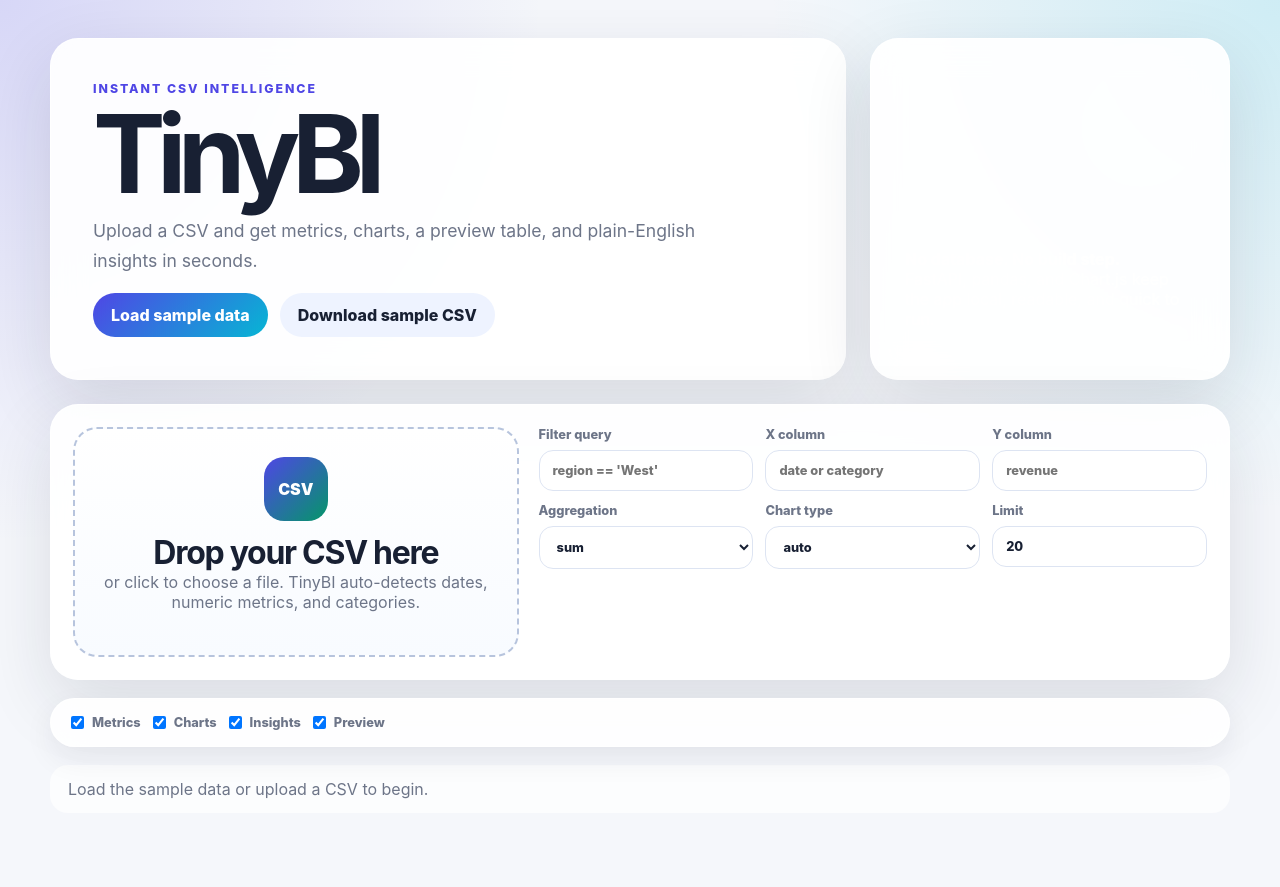
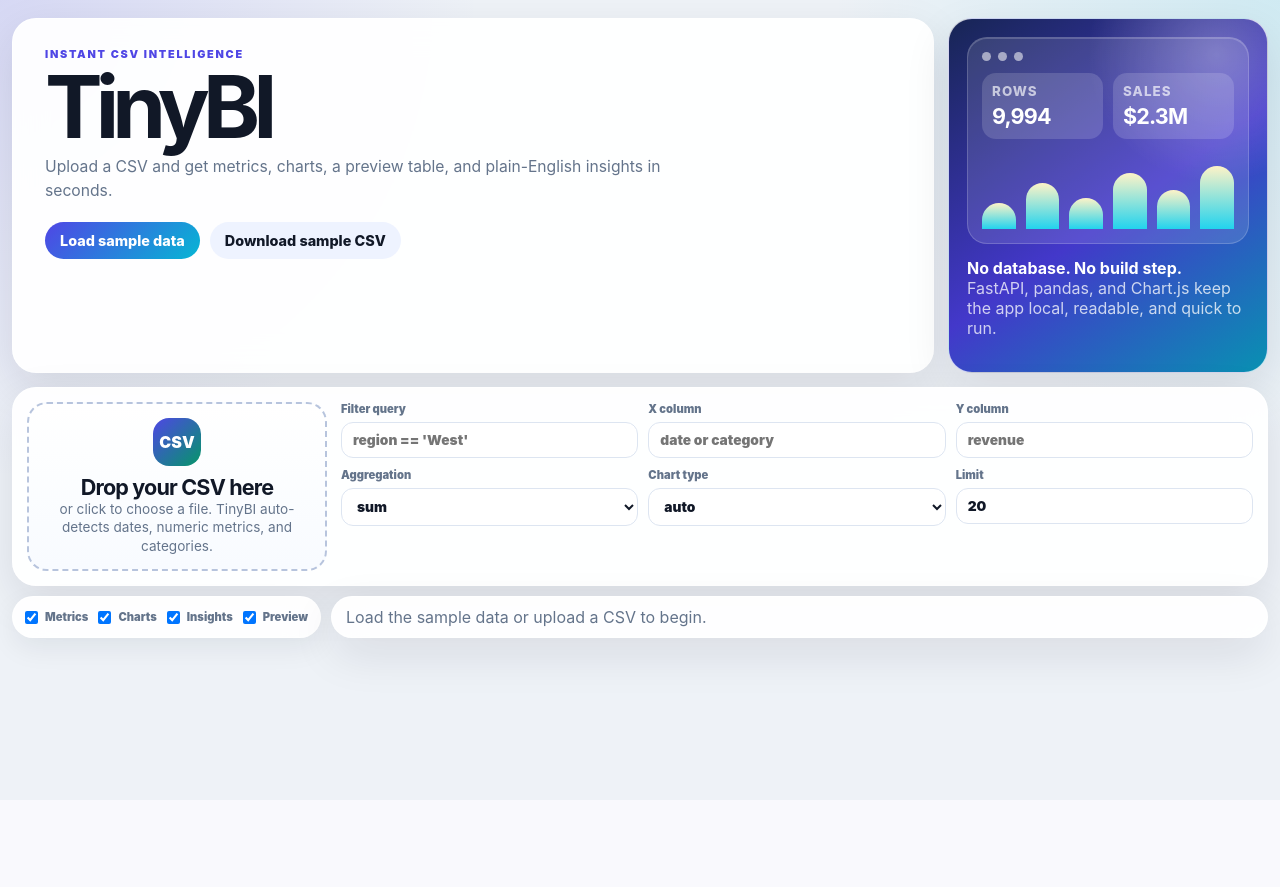
Before and after one commit to nextdorf/agentic-crashcourse, a FastAPI app: page / in a window 1280 px wide. After the commit the page ends 685 px from the top, so only its background shows below. Run offline with FastAPI, Linux system fonts and the light colour scheme.

Commit message:
Made the design compacter

```diff
--- a/tinybi-reference/main.py
+++ b/tinybi-reference/main.py
@@ -100,8 +100,8 @@ def _analyze_bytes(content: bytes, params: dict):
     df = _read_csv(content)
   except pd.errors.EmptyDataError as exc:
     raise HTTPException(status_code=400, detail='The CSV has no readable rows or columns.') from exc
-  except UnicodeDecodeError as exc:
-    raise HTTPException(status_code=400, detail='Could not decode the CSV as text.') from exc
+  except HTTPException:
+    raise
   except Exception as exc:
     raise HTTPException(status_code=400, detail=f'Could not parse CSV: {exc}') from exc
 
@@ -122,7 +122,7 @@ def _analyze_bytes(content: bytes, params: dict):
       raise HTTPException(status_code=400, detail='The filter removed all rows.')
 
   analysis_df, date_columns, numeric_columns, categorical_columns = _detect_columns(df.copy())
-  primary_numeric = params.get('y_column') if params.get('y_column') in numeric_columns else _first(numeric_columns)
+  primary_numeric = params.get('y_column') if params.get('y_column') in numeric_columns else _primary_numeric_column(numeric_columns)
   primary_date = params.get('x_column') if params.get('x_column') in date_columns else _first(date_columns)
   primary_category = params.get('x_column') if params.get('x_column') in categorical_columns else _first(categorical_columns)
   limit = _safe_limit(params.get('limit'))
@@ -175,6 +175,23 @@ def _read_csv(content: bytes):
       last_decode_error = exc
 
   raise HTTPException(status_code=400, detail='Could not decode the CSV as text.') from last_decode_error
+
+
+def _primary_numeric_column(columns):
+  preferred_tokens = ['sales', 'revenue', 'profit', 'amount', 'price', 'cost', 'quantity', 'users', 'count']
+  ignored_tokens = ['id', 'postal', 'zip', 'code']
+
+  for token in preferred_tokens:
+    for column in columns:
+      if token in str(column).lower():
+        return column
+
+  for column in columns:
+    lower_name = str(column).lower()
+    if not any(token in lower_name for token in ignored_tokens):
+      return column
+
+  return _first(columns)
 
 
 def _detect_columns(df: pd.DataFrame):
--- a/tinybi-reference/static/styles.css
+++ b/tinybi-reference/static/styles.css
@@ -1,15 +1,14 @@
 :root {
   color-scheme: light;
-  --bg: #f5f7fb;
-  --card: rgba(255, 255, 255, 0.92);
-  --ink: #182033;
-  --muted: #6d7588;
-  --line: #dde4f2;
+  --bg: #eef2f7;
+  --card: rgba(255, 255, 255, 0.94);
+  --ink: #111827;
+  --muted: #64748b;
+  --line: #dde5f1;
   --brand: #4f46e5;
   --brand-2: #06b6d4;
   --success: #059669;
   --danger: #dc2626;
-  --shadow: 0 24px 70px rgba(24, 32, 51, 0.12);
 }
 
 * {
@@ -22,116 +21,186 @@ body {
   color: var(--ink);
   font-family: Inter, ui-sans-serif, system-ui, -apple-system, BlinkMacSystemFont, "Segoe UI", sans-serif;
   background:
-    radial-gradient(circle at top left, rgba(79, 70, 229, 0.18), transparent 34rem),
-    radial-gradient(circle at top right, rgba(6, 182, 212, 0.16), transparent 32rem),
+    radial-gradient(circle at top left, rgba(79, 70, 229, 0.15), transparent 30rem),
+    radial-gradient(circle at top right, rgba(6, 182, 212, 0.13), transparent 28rem),
     var(--bg);
 }
 
 .shell {
-  width: min(1180px, calc(100% - 32px));
+  width: min(1280px, calc(100% - 24px));
   margin: 0 auto;
-  padding: 38px 0 56px;
+  padding: 18px 0 36px;
 }
 
 .hero {
   display: grid;
-  grid-template-columns: minmax(0, 1fr) 360px;
-  gap: 24px;
+  grid-template-columns: minmax(0, 1fr) 320px;
+  gap: 14px;
   align-items: stretch;
-  margin-bottom: 24px;
+  margin-bottom: 14px;
 }
 
 .hero > div,
 .panel,
 .config-bar,
-.section {
-  border: 1px solid rgba(255, 255, 255, 0.72);
-  border-radius: 28px;
+.section,
+.status {
+  border: 1px solid rgba(255, 255, 255, 0.74);
+  border-radius: 24px;
   background: var(--card);
-  box-shadow: var(--shadow);
+  box-shadow: 0 16px 45px rgba(15, 23, 42, 0.1);
   backdrop-filter: blur(16px);
 }
 
 .hero > div:first-child {
-  padding: 42px;
+  padding: 28px 32px;
 }
 
-.hero-card {
+.hero > .hero-card {
   position: relative;
   overflow: hidden;
-  padding: 34px;
+  padding: 18px;
   display: flex;
   flex-direction: column;
-  justify-content: flex-end;
-  background: linear-gradient(145deg, #172554, #4338ca 54%, #0891b2);
+  justify-content: space-between;
+  gap: 14px;
   color: white;
+  background:
+    radial-gradient(circle at 84% 10%, rgba(255, 255, 255, 0.28), transparent 8rem),
+    linear-gradient(145deg, #172554, #4338ca 54%, #0891b2);
 }
 
 .hero-card p {
   color: rgba(255, 255, 255, 0.76);
 }
 
-.pulse {
-  width: 120px;
-  height: 120px;
-  position: absolute;
-  top: 28px;
-  right: 28px;
+.mini-dashboard {
+  position: relative;
+  z-index: 1;
+  border: 1px solid rgba(255, 255, 255, 0.18);
+  border-radius: 20px;
+  padding: 14px;
+  background: rgba(255, 255, 255, 0.12);
+  box-shadow: inset 0 1px 0 rgba(255, 255, 255, 0.18);
+}
+
+.mini-header {
+  display: flex;
+  gap: 7px;
+  margin-bottom: 12px;
+}
+
+.mini-header span {
+  width: 9px;
+  height: 9px;
   border-radius: 50%;
-  background: rgba(255, 255, 255, 0.18);
-  box-shadow: 0 0 0 24px rgba(255, 255, 255, 0.08);
+  background: rgba(255, 255, 255, 0.55);
+}
+
+.mini-stat-row {
+  display: grid;
+  grid-template-columns: 1fr 1fr;
+  gap: 10px;
+  margin-bottom: 12px;
+}
+
+.mini-stat-row div {
+  border-radius: 14px;
+  padding: 10px;
+  background: rgba(255, 255, 255, 0.15);
+}
+
+.mini-stat-row small {
+  display: block;
+  margin-bottom: 4px;
+  color: rgba(255, 255, 255, 0.66);
+  font-weight: 800;
+  text-transform: uppercase;
+  letter-spacing: 0.08em;
+}
+
+.mini-stat-row strong {
+  font-size: 1.35rem;
+  letter-spacing: -0.04em;
+}
+
+.mini-chart {
+  height: 78px;
+  display: flex;
+  align-items: end;
+  gap: 10px;
+  padding-top: 10px;
+}
+
+.mini-chart span {
+  flex: 1;
+  min-width: 0;
+  border-radius: 999px 999px 8px 8px;
+  background: linear-gradient(180deg, #fef3c7, #22d3ee);
+}
+
+.hero-card-copy {
+  position: relative;
+  z-index: 1;
 }
 
 .eyebrow {
-  margin: 0 0 10px;
+  margin: 0 0 8px;
   color: var(--brand);
-  font-size: 0.77rem;
-  font-weight: 800;
+  font-size: 0.68rem;
+  font-weight: 900;
   letter-spacing: 0.16em;
   text-transform: uppercase;
 }
 
 h1,
 h2,
+h3,
 p {
   margin-top: 0;
 }
 
 h1 {
-  margin-bottom: 14px;
-  font-size: clamp(3rem, 9vw, 6.8rem);
+  margin-bottom: 10px;
+  font-size: clamp(3rem, 7vw, 5.4rem);
   line-height: 0.88;
   letter-spacing: -0.08em;
 }
 
 h2 {
   margin-bottom: 0;
-  font-size: clamp(1.35rem, 3vw, 2rem);
+  font-size: clamp(1.25rem, 2vw, 1.6rem);
   letter-spacing: -0.04em;
+}
+
+h3 {
+  margin-bottom: 10px;
+  font-size: 0.96rem;
 }
 
 .lede {
   max-width: 620px;
+  margin-bottom: 18px;
   color: var(--muted);
-  font-size: 1.1rem;
-  line-height: 1.7;
+  font-size: 0.98rem;
+  line-height: 1.55;
 }
 
 .hero-actions,
-.controls,
 .config-bar {
   display: flex;
   flex-wrap: wrap;
-  gap: 12px;
+  gap: 10px;
 }
 
 .button,
 button {
   border: 0;
   border-radius: 999px;
-  padding: 12px 18px;
+  padding: 10px 15px;
   color: var(--ink);
   font: inherit;
+  font-size: 0.9rem;
   font-weight: 800;
   text-decoration: none;
   cursor: pointer;
@@ -149,16 +218,16 @@ button.primary {
 
 .uploader-panel {
   display: grid;
-  grid-template-columns: minmax(280px, 0.8fr) minmax(320px, 1.2fr);
-  gap: 20px;
-  padding: 22px;
+  grid-template-columns: 300px minmax(0, 1fr);
+  gap: 14px;
+  padding: 14px;
 }
 
 .drop-zone {
   position: relative;
-  min-height: 230px;
+  min-height: 138px;
   border: 2px dashed #b7c4dd;
-  border-radius: 24px;
+  border-radius: 20px;
   display: grid;
   place-items: center;
   text-align: center;
@@ -179,19 +248,23 @@ button.primary {
 }
 
 .drop-copy {
-  padding: 24px;
+  padding: 14px;
 }
 
 .upload-icon {
   display: inline-grid;
   place-items: center;
-  width: 64px;
-  height: 64px;
-  margin-bottom: 12px;
-  border-radius: 20px;
+  width: 48px;
+  height: 48px;
+  margin-bottom: 8px;
+  border-radius: 16px;
   color: white;
   font-weight: 900;
   background: linear-gradient(135deg, var(--brand), var(--success));
+}
+
+.drop-copy h2 {
+  font-size: 1.35rem;
 }
 
 .drop-copy p,
@@ -199,42 +272,55 @@ button.primary {
   color: var(--muted);
 }
 
+.drop-copy p {
+  margin-bottom: 0;
+  font-size: 0.85rem;
+  line-height: 1.35;
+}
+
 .controls {
+  display: grid;
+  grid-template-columns: repeat(3, minmax(0, 1fr));
+  gap: 10px;
   align-content: start;
 }
 
 label {
   color: var(--muted);
-  font-size: 0.8rem;
-  font-weight: 800;
-}
-
-.controls label {
-  flex: 1 1 180px;
+  font-size: 0.7rem;
+  font-weight: 900;
 }
 
 input,
 select {
   width: 100%;
-  margin-top: 8px;
+  margin-top: 6px;
   border: 1px solid var(--line);
-  border-radius: 14px;
-  padding: 12px 13px;
+  border-radius: 12px;
+  padding: 9px 11px;
   color: var(--ink);
   background: white;
   font: inherit;
+  font-size: 0.86rem;
+}
+
+.run-bar {
+  display: grid;
+  grid-template-columns: max-content minmax(0, 1fr);
+  gap: 10px;
+  margin: 10px 0;
+  align-items: stretch;
 }
 
 .config-bar {
-  margin: 18px 0;
-  padding: 16px 20px;
-  box-shadow: 0 12px 30px rgba(24, 32, 51, 0.07);
+  padding: 10px 12px;
+  box-shadow: 0 10px 28px rgba(15, 23, 42, 0.07);
 }
 
 .config-bar label {
   display: inline-flex;
   align-items: center;
-  gap: 8px;
+  gap: 7px;
 }
 
 .config-bar input {
@@ -243,10 +329,7 @@ select {
 }
 
 .status {
-  margin: 18px 0;
-  padding: 14px 18px;
-  border-radius: 18px;
-  background: rgba(255, 255, 255, 0.74);
+  padding: 10px 14px;
 }
 
 .status.error {
@@ -259,9 +342,16 @@ select {
   background: #ecfdf5;
 }
 
+.dashboard-layout {
+  display: grid;
+  grid-template-columns: minmax(340px, 0.75fr) minmax(0, 1.35fr);
+  gap: 12px;
+  align-items: start;
+}
+
 .section {
-  margin-top: 18px;
-  padding: 24px;
+  margin-top: 0;
+  padding: 16px;
 }
 
 .hidden {
--- a/tinybi-reference/templates/index.html
+++ b/tinybi-reference/templates/index.html
@@ -21,9 +21,35 @@
           </div>
         </div>
         <div class="hero-card">
-          <span class="pulse"></span>
+          <div class="mini-dashboard">
+            <div class="mini-header">
+              <span></span>
+              <span></span>
+              <span></span>
+            </div>
+            <div class="mini-stat-row">
+              <div>
+                <small>Rows</small>
+                <strong>9,994</strong>
+              </div>
+              <div>
+                <small>Sales</small>
+                <strong>$2.3M</strong>
+              </div>
+            </div>
+            <div class="mini-chart" aria-hidden="true">
+              <span style="height: 38%"></span>
+              <span style="height: 68%"></span>
+              <span style="height: 46%"></span>
+              <span style="height: 82%"></span>
+              <span style="height: 58%"></span>
+              <span style="height: 92%"></span>
+            </div>
+          </div>
+          <div class="hero-card-copy">
             <strong>No database. No build step.</strong>
             <p>FastAPI, pandas, and Chart.js keep the app local, readable, and quick to run.</p>
+          </div>
         </div>
       </section>
 
@@ -76,6 +102,7 @@
         </form>
       </section>
 
+      <div class="run-bar">
         <section class="config-bar">
           <label><input type="checkbox" data-config="show_metrics" checked> Metrics</label>
           <label><input type="checkbox" data-config="show_charts" checked> Charts</label>
@@ -84,11 +111,13 @@
         </section>
 
         <div id="status" class="status muted">Load the sample data or upload a CSV to begin.</div>
+      </div>
 
+      <div class="dashboard-layout">
         <section id="metricsSection" class="section hidden">
           <div class="section-heading">
             <p class="eyebrow">Overview</p>
-          <h2>Metric cards</h2>
+            <h2>Metrics</h2>
           </div>
           <div id="metrics" class="metrics-grid"></div>
         </section>
@@ -104,7 +133,7 @@
         <section id="insightsSection" class="section hidden">
           <div class="section-heading">
             <p class="eyebrow">Narrative</p>
-          <h2>Auto-generated insights</h2>
+            <h2>Insights</h2>
           </div>
           <div id="insights" class="insights-grid"></div>
         </section>
@@ -118,6 +147,7 @@
             <table id="previewTable"></table>
           </div>
         </section>
+      </div>
     </main>
 
     <script>
```
Also changed, not shown: other parts of tinybi-reference/static/styles.css (+58 -22 lines). Lines whose indentation alone changed are shown as unchanged.
